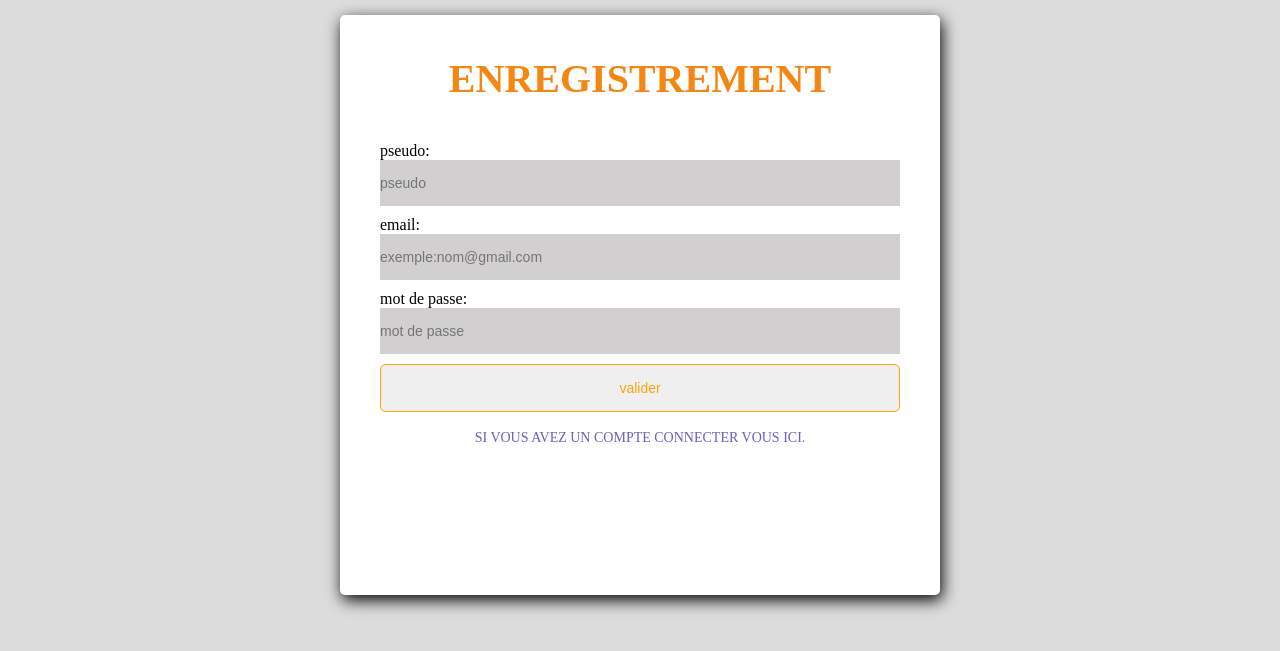
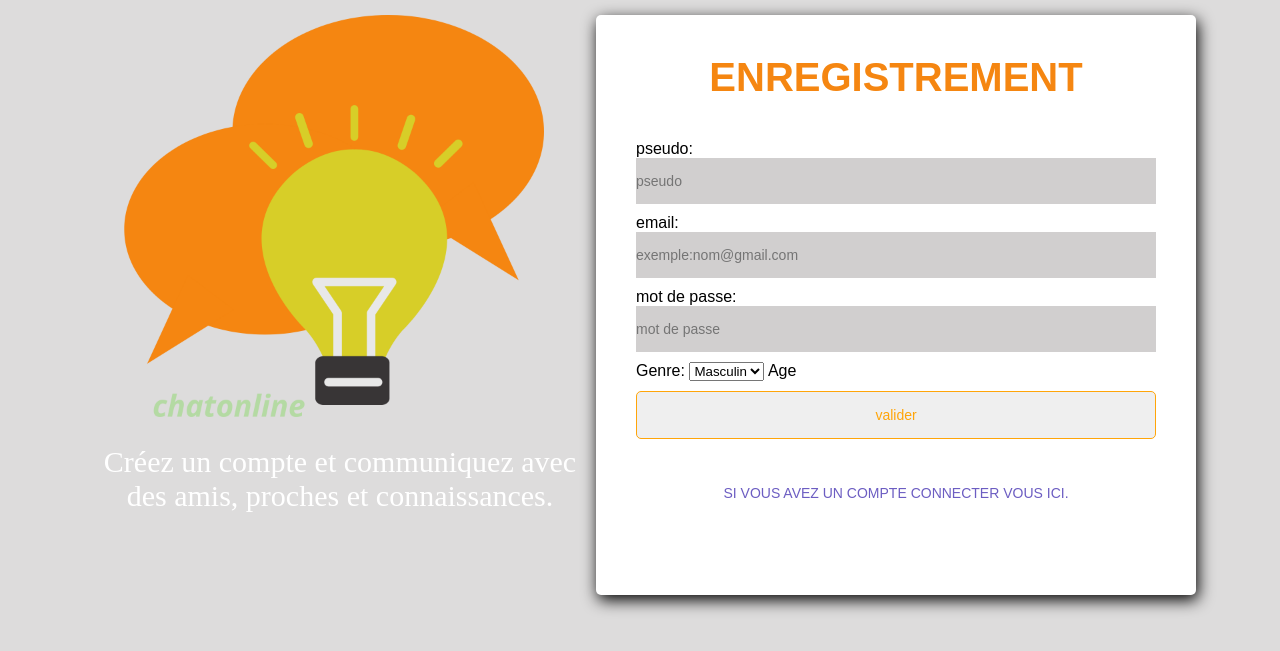
Before and after one commit to amondoyannick/chatonline, a PHP site: page /content/register.php in a window 1280 px wide. Shown: the top 651 px of the page. Run offline with PHP 8.4, Linux system fonts and the light colour scheme; some libraries are stand-ins or nearby versions.

Commit message:
ajout logo et modif formulaire

```diff
--- a/content/register.php
+++ b/content/register.php
@@ -4,7 +4,7 @@
      <meta charset="utf-8">
     <meta name="viewport" content="width = device-width , initial-scale=1.0" >
     <title>register</title>
-    <link rel="stylesheet" href="../css/register.css">
+    <link rel="stylesheet" href="../css/register.css ">
     <script src="https://maxcdn.bootstrapcdn.com/bootstrap/4.0.0/js/bootstrap.min.js" ></script>
 	<script src="https://code.jquery.com/jquery-3.2.1.slim.min.js" ></script>
 
@@ -12,6 +12,13 @@
    <body>
 
         <div class="container">
+            <div class="Apropos">
+                <div class="logo">
+                    <img src="../images/logo2.png" title="chatonline">
+                    <p class="text"> Créez un compte et communiquez avec des amis, proches et connaissances. </p>
+                </div>
+
+            </div>
             <div class="containerbox">
                     <h3>enregistrement</h3>
               <form method="POST" action="validationregister.php">
@@ -29,6 +36,16 @@
                       <label for="pwd">mot de passe:</label>
                       <input type="password" id="pwd" placeholder="mot de passe" name="pwd">
                  </div>
+                 <div class="formgroup">
+                      <label for="genre">Genre:</label>
+                      <select id="genre" name="genre" >
+                          <option value="Masculin">Masculin</option>
+                          <option value="Feminin">Feminin</option>
+                          <option value="Autre">Autre</option>
+                      </select>
+                      <label for="age">Age</label>
+                      <!--input type="number" id="age" name="age" min="10" max="100" -->
+                 </div>
                 <div class="formgroup">
                       <button name="valide">valider</button>
                  </div>
@@ -39,6 +56,7 @@
               </form>
 
             </div>
+
         </div>
    </body>
 
--- a/css/register.css
+++ b/css/register.css
@@ -6,6 +6,7 @@ body{
     padding:0;
     height:80vh;
     background: #dddcdc;
+    font-family: Arial, 'Myriad pro', sans-serif;
 
 }
 .container{
@@ -14,7 +15,20 @@ body{
     align-items: center;
     padding:15px 0 ;
 
+
 }
+/* GOBAL    */
+.clearfix:after {
+    content: ".";
+    display: block;
+    clear: both;
+    visibility: hidden;
+    line-height: 0;
+    height: 0;
+}
+.clearfix {display: block;}
+html[xmlns] .clearfix {display: block;}
+/*titre */
 h3{
     font-weight: bolder;
     font-size: 40px;
@@ -31,6 +45,15 @@ h3{
     box-shadow: 2px 5px 16px black;
 
 }
+.Apropos{
+    width:40%;
+    float:left;
+    height: 580px;
+    display: flex;
+    flex-shrink: 0;
+}
+
+/*  FORMULAIRE       */
 .formgroup{
     margin: 10px 40px ;
 }
@@ -122,3 +145,23 @@ p a:hover{
         text-align: center;
     }
 }
+/*  LOGO     */
+
+.logo img{
+    height:500px;
+    width:500px;
+    display: block;
+
+}
+div p.text{
+    display: block;
+    text-align:center;
+    color:#fff;
+    position: relative;
+    font-size:30px;
+    top:-100px;
+    font-weight:500;
+    font-family: 'Myriad pro';
+
+
+}
```
Also changed, not shown: content/bdd.php (+0 -14 lines), images/logo2.png (added).
